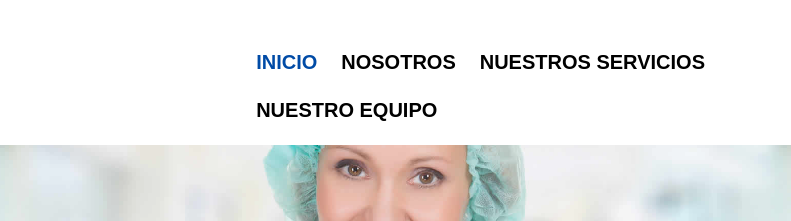
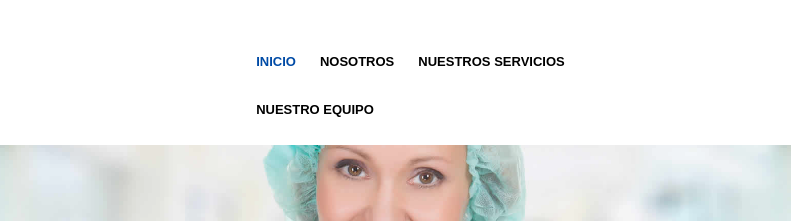
Before and after one commit to AlderizMG/Consultorio-Buenos-Aires, a plain HTML site: page index.html in a window 1024 px wide. Shown: the top 221 px of the page, 233-1024 px from the left. Drawn offline with nearby package versions, Linux system fonts and the light colour scheme; a web font is replaced by a local one.

Commit message:
Update style.css

```diff
--- a/css/style.css
+++ b/css/style.css
@@ -695,7 +695,7 @@ responsive area
 
 @media (min-width: 992px) and (max-width: 1199px) {
     .navbar-default .navbar-nav>li>a {
-        font-size: 20px;
+        font-size: 13px;
         padding: 14px 12px;
     }
     .carousel-caption h1 {
```
